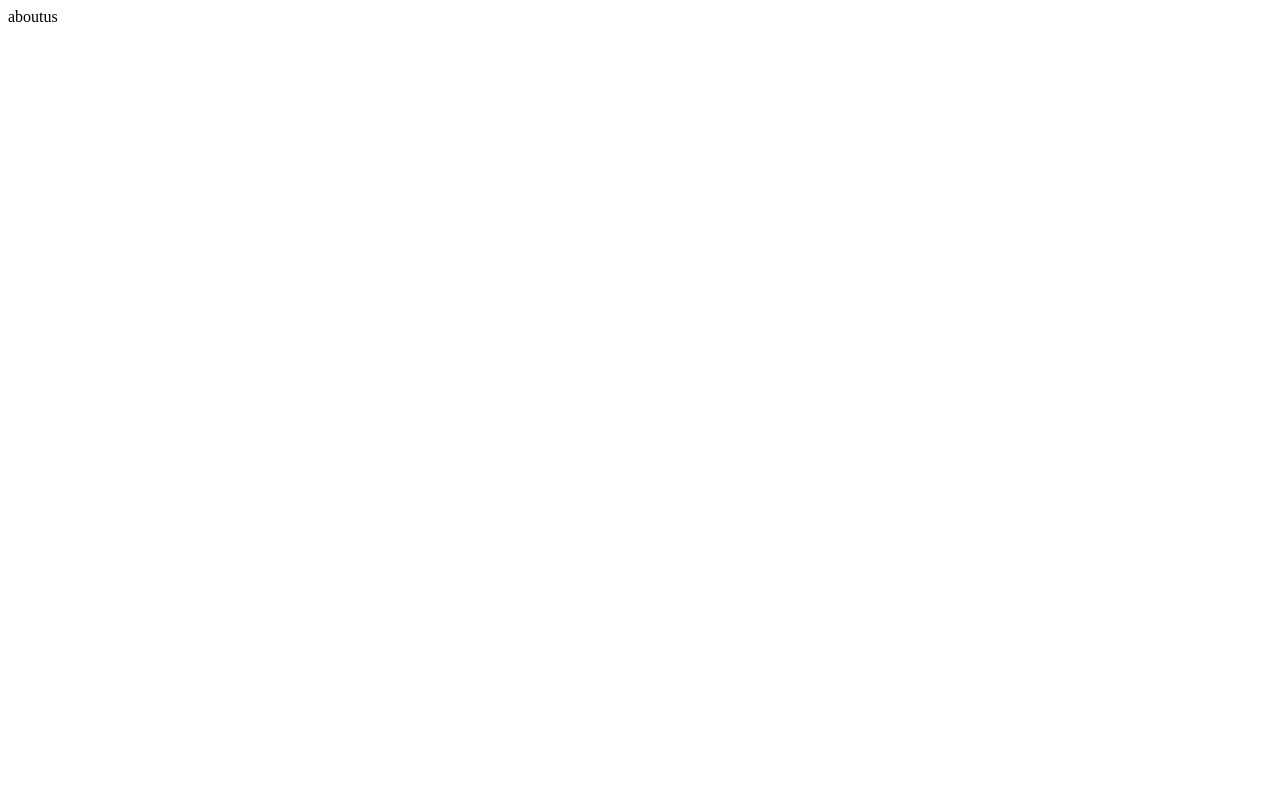
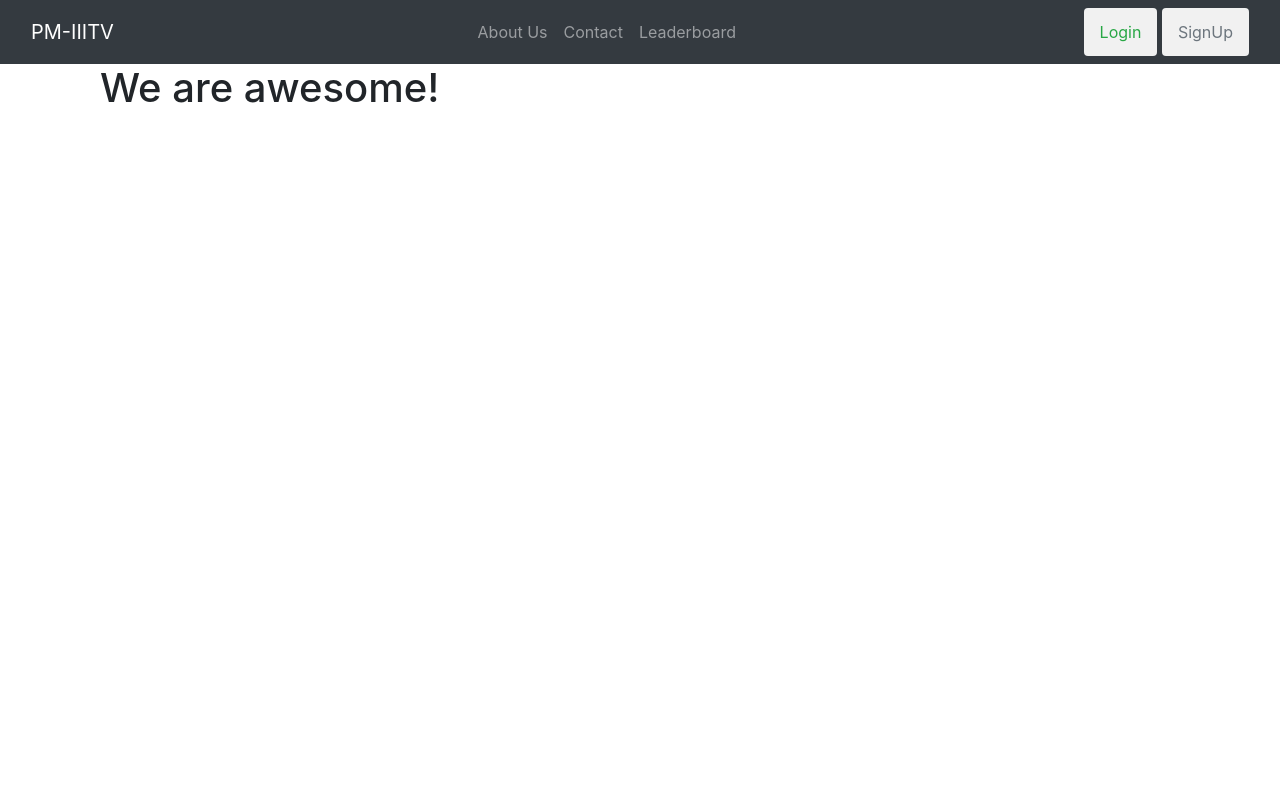
Before and after one commit to verma1997/IIITV_Project-_Museum, a Django app: page /about-us/ in a window 1280 px wide. Before the commit the page is almost empty. Run offline with Django 3.2, Linux system fonts and the light colour scheme; some libraries are stand-ins or nearby versions.

Commit message:
Merge branch 'master' of https://github.com/verma1997/IIITV_Project-_Museum into pratiti

```diff
--- a/Project/App/views.py
+++ b/Project/App/views.py
@@ -156,4 +156,4 @@ def signout(request):
     return redirect('App:index')
 
 def AboutUs(request):
-    return HttpResponse("aboutus")
+    return render(request,'aboutus.html')
--- a/Project/template/aboutus.html
+++ b/Project/template/aboutus.html
@@ -0,0 +1,9 @@
+{% extends 'base.html' %}
+
+{% block content %}
+<div class="container">
+  <h1>We are awesome!</h1>
+</div>
+
+
+{% endblock %}
--- a/Project/template/base.html
+++ b/Project/template/base.html
@@ -30,7 +30,7 @@
         <div class="container-fluid">
           <a href="/"class="navbar-brand" style="color: white">PM-IIITV</a>
           <ul class="navbar-nav">
-            <li class="nav-item"><a href="/about" class="nav-link">About Us</a></li>
+            <li class="nav-item"><a href="/about-us" class="nav-link">About Us</a></li>
             <li class="nav-item"><a href="/contact" class="nav-link">Contact</a></li>
             <li class="nav-item"><a href="/leaderboard" class="nav-link">Leaderboard</a></li>
             <!--<li class="nav-item"><a href="#" class="nav-link">Past Recruiter</a></li>
```
